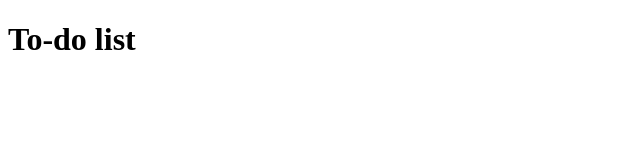
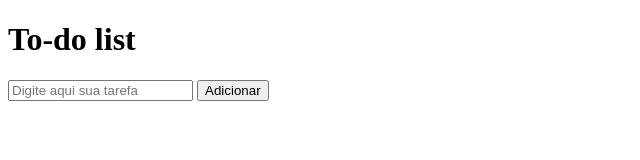
Before and after one commit to caioassis-dev/to-do-list, a plain HTML site: page index.html in a window 1280 px wide. Shown: the whole page, without its empty margins (0-640 px from the left). Drawn offline with Linux system fonts and the light colour scheme; files that its build step writes are made by us from their sources.

Commit message:
corpo html criado seguindo descrição do tutorial

```diff
--- a/index.html
+++ b/index.html
@@ -4,11 +4,23 @@
     <meta charset="UTF-8" />
     <meta http-equiv="X-UA-Compatible" content="IE=edge" />
     <meta name="viewport" content="width=device-width, initial-scale=1.0" />
-    <link ref="stylesheet" href="style.css">
+    <link ref="stylesheet" href="assets/css/style.css" />
     <title>To do list</title>
   </head>
   <body>
     <h1>To-do list</h1>
-
+    <div id="list">
+      <form id="task-form">
+        <input
+          id="task-form"
+          type="text"
+          name="tarefa"
+          placeholder="Digite aqui sua tarefa"
+        />
+        <button type="submit">Adicionar</button>
+      </form>
+      <div id="tasks"></div>
+    </div>
+    <script src="assets/js/scripts.js"></script>
   </body>
 </html>
```
